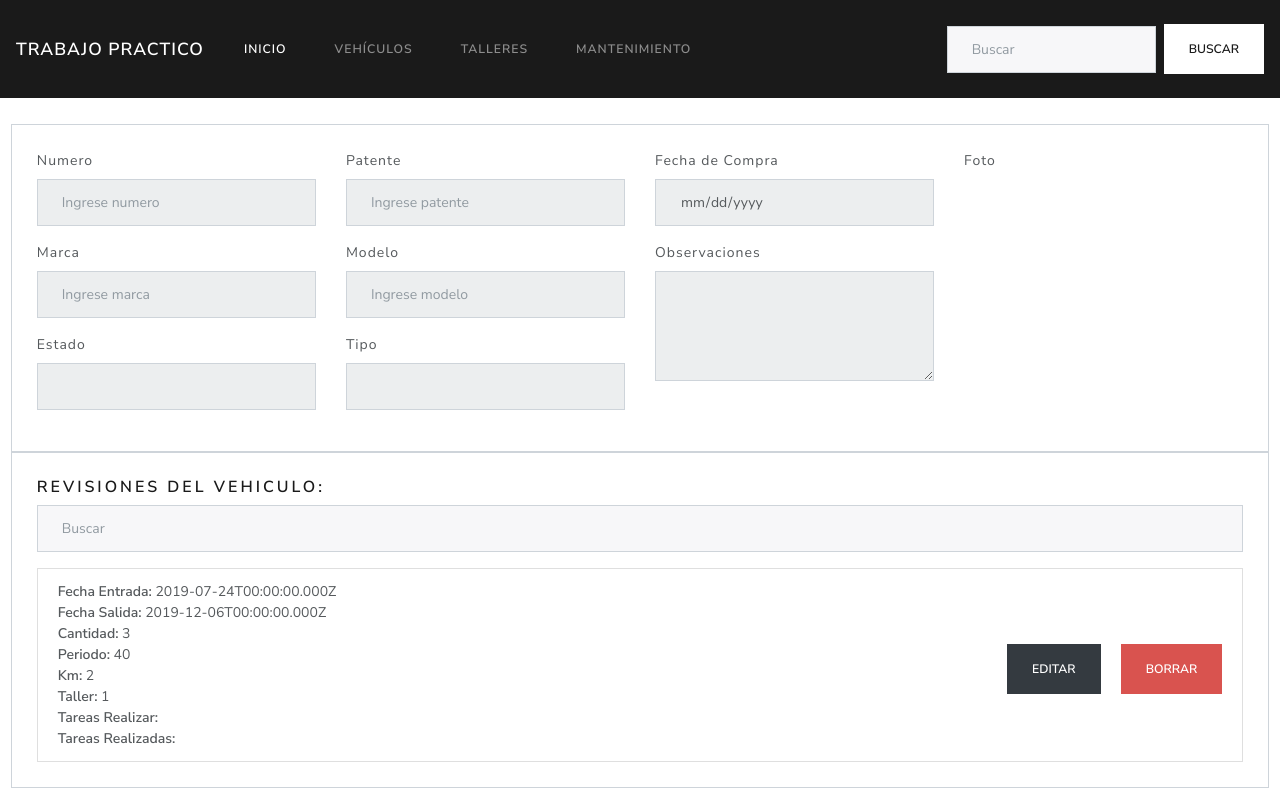
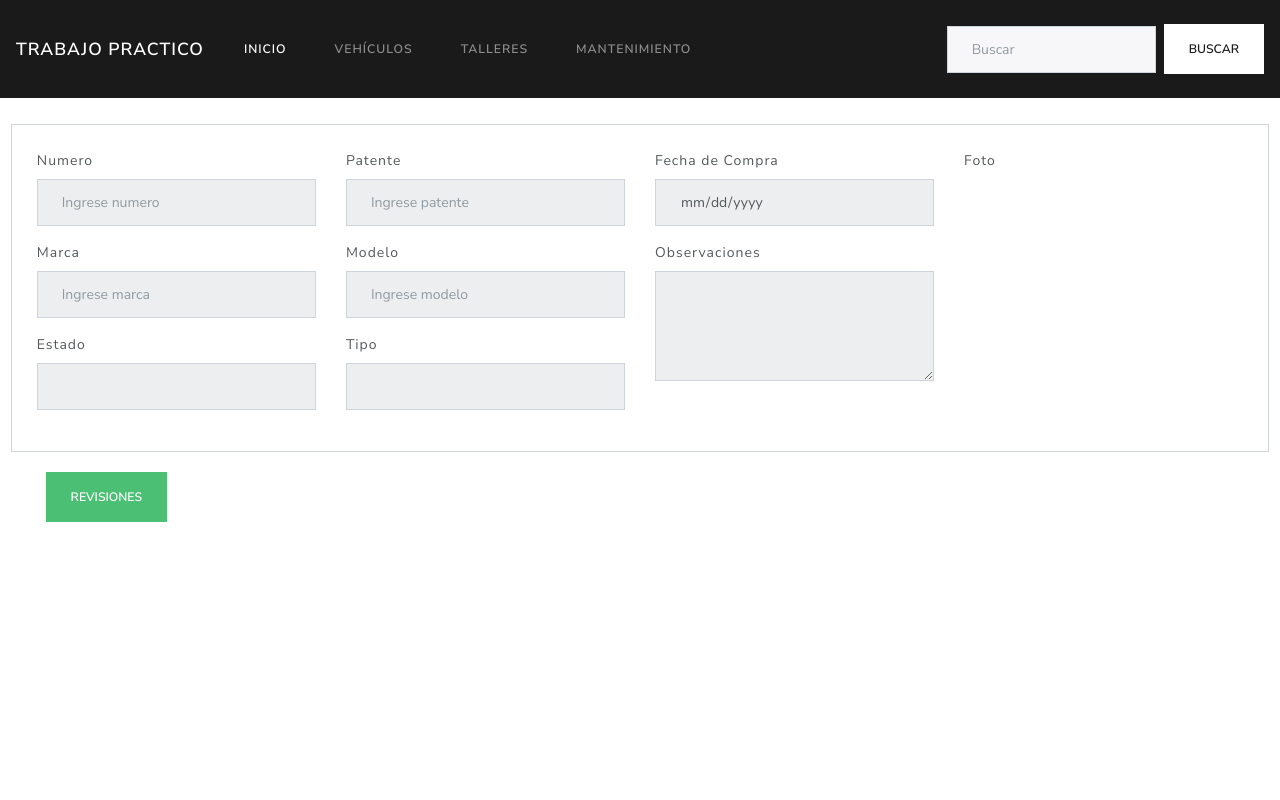
Before and after one commit to NahuelKliphan/Finalab, an Angular app: page /verVehiculo in a window 1280 px wide. Shown: the top 800 px of the page. Built offline with nearby package versions, Linux system fonts and the light colour scheme; no server answers; data requests are answered from the project's data file.

Commit message:
Anda AMB revisiones con back

```diff
--- a/src/app/components/revision/form-revision/form-revision.component.ts
+++ b/src/app/components/revision/form-revision/form-revision.component.ts
@@ -92,8 +92,9 @@ export class FormRevisionComponent implements OnInit {
     this.unaRevision = new Revision(null,null,null,null,null,null,null,'','',null);
   }
 
-  editarRevision(algo){
+  editarRevision(unaRevision){
     this.editar = true;
+    this.unaRevision = unaRevision;
   }
 
 }
--- a/src/app/components/vehiculo/vista-vehiculo/vista-vehiculo.component.css
+++ b/src/app/components/vehiculo/vista-vehiculo/vista-vehiculo.component.css
@@ -0,0 +1,3 @@
+.darespacio{
+    margin: 20px;
+}
--- a/src/app/components/vehiculo/vista-vehiculo/vista-vehiculo.component.html
+++ b/src/app/components/vehiculo/vista-vehiculo/vista-vehiculo.component.html
@@ -116,8 +116,4 @@
 
 </div>
 
-<div class="row">
-    <div class="card border-secondary col-12" style="padding: 2%;">
-        <app-lista-revision></app-lista-revision>
-    </div>
-</div>
+<button class="btn btn-success darespacio" (click)="irRevisiones()" >Revisiones</button>
--- a/src/app/components/vehiculo/vista-vehiculo/vista-vehiculo.component.ts
+++ b/src/app/components/vehiculo/vista-vehiculo/vista-vehiculo.component.ts
@@ -14,10 +14,13 @@ export class VistaVehiculoComponent implements OnInit {
 
   unVehiculo: Vehiculo = new Vehiculo(null, '', '', null, '', '', '', '', '', null, null, null);
 
-  ngOnInit(){
+  ngOnInit() {
 
     this.database.getVehiculoById(localStorage.getItem('id')).subscribe(data => this.unVehiculo = data);
+  }
 
+  irRevisiones(){
+    window.location.href = '/revision';
   }
 
 }
--- a/src/app/servicio/database.service.ts
+++ b/src/app/servicio/database.service.ts
@@ -89,9 +89,9 @@ export class DatabaseService {
   //Revision
 
   getRevisiones() {
-    this._httpClient.get<Revision[]>('http://localhost:3000/revisiones/')
+    this._httpClient.get<Revision[]>(`http://localhost:4000/api/revisiones/`+ localStorage.getItem('id'))
       .subscribe(
-        (data) => this.listadoRevisiones = data
+        (data) => {this.listadoRevisiones = data;}
       );
   }
 
@@ -99,27 +99,27 @@ export class DatabaseService {
 
     revisiones.forEach(unaRevision => {
 
-      this._httpClient.post('http://localhost:3000/revisiones/', unaRevision).subscribe((data) => {
-        console.log('Se mandó ' + data); this.getRevisiones();
+      this._httpClient.post('http://localhost:4000/api/revisiones/', unaRevision).subscribe((data) => {
+         this.getRevisiones();
       });
 
     });
   }
 
   borrarRevision(id: number) {
-    this._httpClient.delete(`http://localhost:3000/revisiones/${id}`).subscribe(
+    this._httpClient.delete(`http://localhost:4000/api/revisiones/${id}`).subscribe(
       () => {
-        this.getRevisiones()
+        this.getRevisiones();
       }
 
     );
   }
 
   actualizarRevision(revision: Revision) {
-    this._httpClient.put(`http://localhost:3000/revisiones/${revision.id}`, revision)
+    this._httpClient.put(`http://localhost:4000/api/revisiones/${revision.id}`, revision)
       .subscribe(
-        () => this.getRevisiones()
-      );
+        () => this.getRevisiones());
+      ;
   }
 
 }
```
